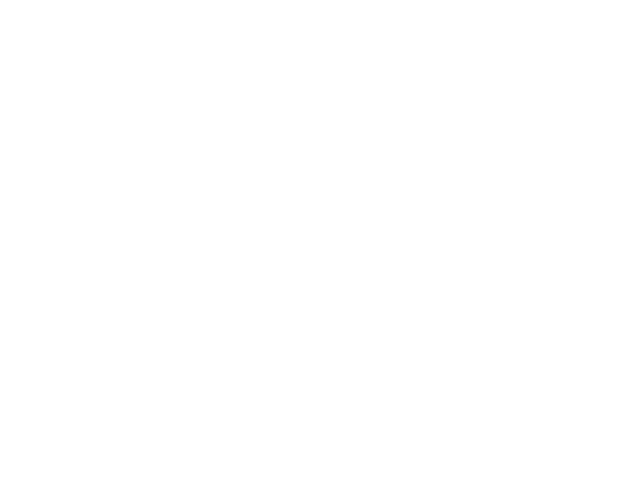
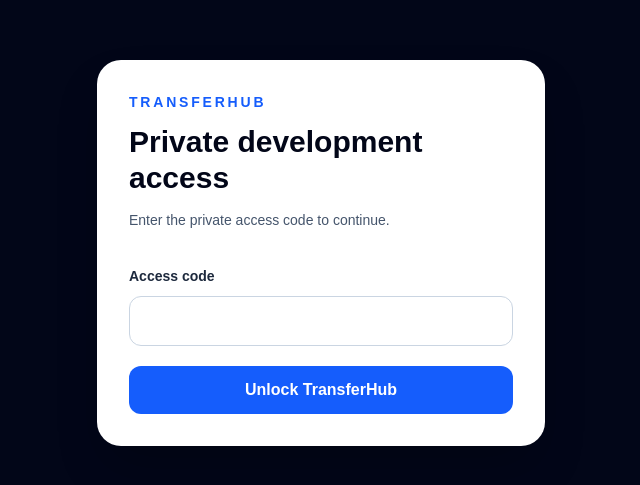
Before and after one commit to RPGA2015/TransferHub, a Next.js app: page /access in a window 1280 px wide. Before the commit this address had no page. Shown: the part 147-632 px from the top of the page, without its empty margins (319-959 px from the left). Built offline with nearby package versions, Linux system fonts and the light colour scheme.

Commit message:
Add private development access gate

```diff
--- /dev/null
+++ b/app/access/layout.tsx
@@ -0,0 +1,13 @@
+import "../globals.css";
+
+export default function AccessLayout({
+  children,
+}: Readonly<{
+  children: React.ReactNode;
+}>) {
+  return (
+    <html lang="en">
+      <body className="min-h-full">{children}</body>
+    </html>
+  );
+}
--- /dev/null
+++ b/app/access/page.tsx
@@ -0,0 +1,87 @@
+"use client";
+
+import { FormEvent, useState } from "react";
+
+export default function AccessPage() {
+  const [code, setCode] = useState("");
+  const [error, setError] = useState("");
+  const [loading, setLoading] = useState(false);
+
+  async function handleSubmit(event: FormEvent<HTMLFormElement>) {
+    event.preventDefault();
+    setError("");
+    setLoading(true);
+
+    try {
+      const response = await fetch("/api/access", {
+        method: "POST",
+        headers: {
+          "Content-Type": "application/json",
+        },
+        body: JSON.stringify({ code }),
+      });
+
+      if (!response.ok) {
+        setError("Incorrect access code.");
+        return;
+      }
+
+      window.location.href = "/";
+    } catch {
+      setError("Unable to verify the access code.");
+    } finally {
+      setLoading(false);
+    }
+  }
+
+  return (
+    <main className="flex min-h-screen items-center justify-center bg-slate-950 px-6">
+      <section className="w-full max-w-md rounded-3xl bg-white p-8 shadow-2xl">
+        <p className="text-sm font-semibold uppercase tracking-[0.2em] text-blue-600">
+          TransferHub
+        </p>
+
+        <h1 className="mt-3 text-3xl font-bold text-slate-950">
+          Private development access
+        </h1>
+
+        <p className="mt-3 text-sm leading-6 text-slate-600">
+          Enter the private access code to continue.
+        </p>
+
+        <form onSubmit={handleSubmit} className="mt-8 space-y-5">
+          <div>
+            <label
+              htmlFor="access-code"
+              className="text-sm font-semibold text-slate-800"
+            >
+              Access code
+            </label>
+
+            <input
+              id="access-code"
+              type="password"
+              value={code}
+              onChange={(event) => setCode(event.target.value)}
+              autoComplete="current-password"
+              className="mt-2 w-full rounded-xl border border-slate-300 px-4 py-3 text-slate-950 outline-none focus:border-blue-500"
+              required
+            />
+          </div>
+
+          {error ? (
+            <p className="text-sm font-medium text-red-600">{error}</p>
+          ) : null}
+
+          <button
+            type="submit"
+            disabled={loading}
+            className="w-full rounded-xl bg-blue-600 px-4 py-3 font-semibold text-white transition hover:bg-blue-700 disabled:cursor-not-allowed disabled:opacity-60"
+          >
+            {loading ? "Checking..." : "Unlock TransferHub"}
+          </button>
+        </form>
+      </section>
+    </main>
+  );
+}
--- /dev/null
+++ b/app/api/access/route.ts
@@ -0,0 +1,60 @@
+import { NextResponse } from "next/server";
+
+const COOKIE_NAME = "transferhub_access";
+
+async function getAccessToken(secret: string) {
+  const data = new TextEncoder().encode(`transferhub:${secret}`);
+  const digest = await crypto.subtle.digest("SHA-256", data);
+
+  return Array.from(new Uint8Array(digest))
+    .map((byte) => byte.toString(16).padStart(2, "0"))
+    .join("");
+}
+
+export async function POST(request: Request) {
+  const expectedCode = process.env.TRANSFERHUB_ACCESS_CODE;
+
+  if (!expectedCode) {
+    return NextResponse.json(
+      { error: "Private access is not configured." },
+      { status: 500 },
+    );
+  }
+
+  const body = await request.json();
+  const submittedCode =
+    typeof body?.code === "string" ? body.code.trim() : "";
+
+  if (submittedCode !== expectedCode) {
+    return NextResponse.json(
+      { error: "Incorrect access code." },
+      { status: 401 },
+    );
+  }
+
+  const accessToken = await getAccessToken(expectedCode);
+  const response = NextResponse.json({ success: true });
+
+  response.cookies.set(COOKIE_NAME, accessToken, {
+    httpOnly: true,
+    sameSite: "strict",
+    secure: process.env.NODE_ENV === "production",
+    path: "/",
+    maxAge: 60 * 60 * 8,
+  });
+
+  return response;
+}
+export async function DELETE() {
+  const response = NextResponse.json({ success: true });
+
+  response.cookies.set(COOKIE_NAME, "", {
+    httpOnly: true,
+    sameSite: "strict",
+    secure: process.env.NODE_ENV === "production",
+    path: "/",
+    maxAge: 0,
+  });
+
+  return response;
+}
--- /dev/null
+++ b/components/LockTransferHubButton.tsx
@@ -0,0 +1,32 @@
+"use client";
+
+import { useState } from "react";
+
+export default function LockTransferHubButton() {
+  const [locking, setLocking] = useState(false);
+
+  async function handleLock() {
+    setLocking(true);
+
+    try {
+      await fetch("/api/access", {
+        method: "DELETE",
+      });
+
+      window.location.href = "/access";
+    } finally {
+      setLocking(false);
+    }
+  }
+
+  return (
+    <button
+      type="button"
+      onClick={handleLock}
+      disabled={locking}
+      className="rounded-lg border border-white/20 px-3 py-2 text-sm font-semibold text-white transition hover:bg-white/10 disabled:cursor-not-allowed disabled:opacity-60"
+    >
+      {locking ? "Locking..." : "Lock TransferHub"}
+    </button>
+  );
+}
--- a/components/SiteHeader.tsx
+++ b/components/SiteHeader.tsx
@@ -1,5 +1,5 @@
 import Link from "next/link";
-import LanguageSwitcher from "@/components/LanguageSwitcher";
+import LanguageSwitcher from "@/components/LanguageSwitcher";import LockTransferHubButton from "@/components/LockTransferHubButton";
 import type { Locale } from "@/lib/i18n/config";
 import type { Dictionary } from "@/lib/i18n/types";
 
@@ -19,15 +19,28 @@ export default function SiteHeader({ locale, dictionary, currentPage = "home" }:
           <Link href={`/${locale}/marketplace`} aria-current={currentPage === "marketplace" ? "page" : undefined} className="text-sm font-medium text-slate-300 transition hover:text-white">{dictionary.navigation.marketplace}</Link>
           <Link href={`/${locale}/workspace`} aria-current={currentPage === "workspace" ? "page" : undefined} className="text-sm font-medium text-slate-300 transition hover:text-white">{dictionary.workspaceCenter.navLabel}</Link>
         </div>
-        <div className="hidden items-center gap-3 xl:flex"><LanguageSwitcher locale={locale} label={dictionary.common.chooseLanguage} dark /><span className="cursor-not-allowed text-sm font-semibold text-slate-400" aria-disabled="true">{dictionary.navigation.signIn} <span className="sr-only">{dictionary.navigation.comingSoon}</span></span><Link href={`/${locale}/waitlist`} className="rounded-xl bg-white px-4 py-3 text-sm font-bold text-blue-700 shadow-lg shadow-blue-950/10 transition hover:bg-blue-50">{dictionary.navigation.joinWaitlist}</Link></div>
+        <div className="hidden items-center gap-3 xl:flex">
+  <LanguageSwitcher locale={locale} label={dictionary.common.chooseLanguage} dark />
+  <LockTransferHubButton />
+  <span className="cursor-not-allowed text-sm font-semibold text-slate-400" aria-disabled="true">{dictionary.navigation.signIn} <span className="sr-only">{dictionary.navigation.comingSoon}</span></span><Link href={`/${locale}/waitlist`} className="rounded-xl bg-white px-4 py-3 text-sm font-bold text-blue-700 shadow-lg shadow-blue-950/10 transition hover:bg-blue-50">{dictionary.navigation.joinWaitlist}</Link></div>
         <details className="group relative lg:hidden">
           <summary className="grid h-11 w-11 cursor-pointer list-none place-items-center rounded-xl border border-white/15 text-white [&::-webkit-details-marker]:hidden" aria-label={dictionary.navigation.menu}><svg viewBox="0 0 24 24" className="h-6 w-6" fill="none" stroke="currentColor" strokeWidth="2" aria-hidden="true"><path d="M4 7h16M4 12h16M4 17h16"/></svg></summary>
           <div className="absolute right-0 top-14 w-64 rounded-2xl border border-slate-200 bg-white p-3 shadow-2xl">
             {sectionLinks.map(([label, section]) => <Link key={section} href={sectionHref(section)} aria-current={currentPage === "home" && section === "home" ? "page" : undefined} className="block rounded-lg px-4 py-3 text-sm font-semibold text-slate-700 hover:bg-slate-50">{label}</Link>)}
             <Link href={`/${locale}/marketplace`} aria-current={currentPage === "marketplace" ? "page" : undefined} className="block rounded-lg px-4 py-3 text-sm font-semibold text-slate-700 hover:bg-slate-50">{dictionary.navigation.marketplace}</Link>
             <Link href={`/${locale}/workspace`} aria-current={currentPage === "workspace" ? "page" : undefined} className="block rounded-lg px-4 py-3 text-sm font-semibold text-slate-700 hover:bg-slate-50">{dictionary.workspaceCenter.navLabel}</Link>
-            <div className="border-t border-slate-100 px-2 py-3"><LanguageSwitcher locale={locale} label={dictionary.common.chooseLanguage} /></div>
-            <div className="grid grid-cols-2 gap-2 border-t border-slate-100 pt-3"><span className="rounded-lg px-3 py-2 text-center text-sm font-semibold text-slate-400" aria-disabled="true">{dictionary.navigation.signIn}</span><Link href={`/${locale}/waitlist`} className="rounded-lg bg-blue-600 px-3 py-2 text-center text-sm font-semibold text-white">{dictionary.navigation.joinWaitlist}</Link></div>
+            <div className="border-t border-slate-100 px-2 py-3">
+  <LanguageSwitcher
+    locale={locale}
+    label={dictionary.common.chooseLanguage}
+  />
+  <div className="mt-3">
+    <LockTransferHubButton />
+  </div>
+</div>
+
+<div className="grid grid-cols-2 gap-2 border-t border-slate-100 pt-3">
+  <span className="rounded-lg px-3 py-2 text-center text-sm font-semibold text-slate-400" aria-disabled="true">{dictionary.navigation.signIn}</span><Link href={`/${locale}/waitlist`} className="rounded-lg bg-blue-600 px-3 py-2 text-center text-sm font-semibold text-white">{dictionary.navigation.joinWaitlist}</Link></div>
           </div>
         </details>
       </nav>
--- /dev/null
+++ b/proxy.ts
@@ -0,0 +1,47 @@
+import { NextRequest, NextResponse } from "next/server";
+
+const COOKIE_NAME = "transferhub_access";
+
+async function getAccessToken() {
+  const secret = process.env.TRANSFERHUB_ACCESS_CODE;
+
+  if (!secret) {
+    return null;
+  }
+
+  const data = new TextEncoder().encode(`transferhub:${secret}`);
+  const digest = await crypto.subtle.digest("SHA-256", data);
+
+  return Array.from(new Uint8Array(digest))
+    .map((byte) => byte.toString(16).padStart(2, "0"))
+    .join("");
+}
+
+export async function proxy(request: NextRequest) {
+  const { pathname } = request.nextUrl;
+
+  if (
+    pathname.startsWith("/_next") ||
+    pathname === "/favicon.ico" ||
+    pathname === "/access" ||
+    pathname === "/api/access"
+  ) {
+    return NextResponse.next();
+  }
+
+  const accessCookie = request.cookies.get(COOKIE_NAME)?.value;
+  const expectedToken = await getAccessToken();
+
+  if (expectedToken && accessCookie === expectedToken) {
+    return NextResponse.next();
+  }
+
+  const accessUrl = request.nextUrl.clone();
+  accessUrl.pathname = "/access";
+
+  return NextResponse.redirect(accessUrl);
+}
+
+export const config = {
+  matcher: ["/((?!_next/static|_next/image).*)"],
+};
```
Also changed, not shown: LockTransferHubButton.tsx (added).
